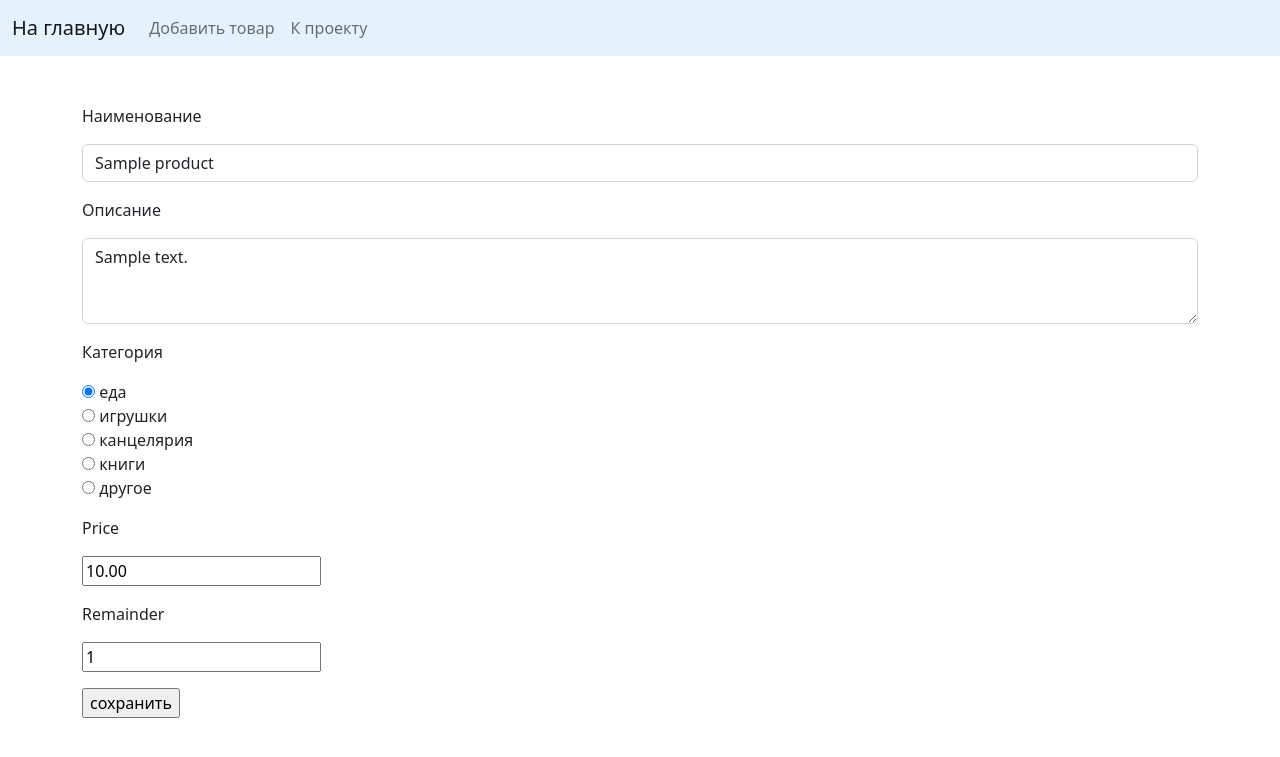
After one commit to DastanTA/HW_56, a Django app: page /product/1/update/ in a window 1280 px wide. The commit adds this page. Shown: the top 757 px of the page. Run offline with Django 4.2, Linux system fonts and the light colour scheme; tables that the repository leaves empty hold one stand-in row (values such as "Sample post").

Commit message:
HW-56: Редактирование - реализовано

```diff
--- a/source/ebay/templates/products/index.html
+++ b/source/ebay/templates/products/index.html
@@ -45,7 +45,7 @@
             <p class="card-text">Категория: {{ product.get_category_display }}</p><br>
             <a href="{{ product.get_absolute_url }}" class="btn btn-info">Подробнее</a>
             <a href="#" class="btn btn-secondary">Удалить</a> {# {% url 'delete_product' product.id %} #}
-            <a href="#" class="btn btn-secondary">Изменить</a>  {# {% url 'update_product' product.id %} #}
+            <a href="{% url 'update_product' product.id %}" class="btn btn-secondary">Изменить</a>
           </div>
         </div>
       </div>
--- a/source/ebay/templates/products/product.html
+++ b/source/ebay/templates/products/product.html
@@ -6,7 +6,7 @@
 
 {% block menu %}
     <li class="nav-item"><a class="nav-link" href="{% url 'add_product' %}">Добавить</a></li>
-{#    <li class="nav-item"><a class="nav-link" href="{% url 'update_product' product.id %}">Изменить</a></li>#}
+    <li class="nav-item"><a class="nav-link" href="{% url 'update_product' product.id %}">Изменить</a></li>
 {#    <li class="nav-item"><a class="nav-link" href="{% url 'delete_product' product.id %}">Удалить</a></li>#}
 {% endblock %}
 
@@ -22,8 +22,8 @@
     <li class="list-group-item">остаток: {{ product.remainder }} шт.</li>
   </ul>
   <div class="card-body">
-    <a href="#" class="btn btn-secondary">Изменить</a> {# {% url 'update_product' task.id %} #}
-    <a href="#" class="btn btn-secondary">Удалить</a> {# {% url 'delete_product' task.id %} #}
+    <a href="{% url 'update_product' product.id %}" class="btn btn-secondary">Изменить</a>
+    <a href="#" class="btn btn-secondary">Удалить</a> {# {% url 'delete_product' product.id %} #}
   </div>
 </div>
 {% endblock %}
--- /dev/null
+++ b/source/ebay/templates/products/update_product.html
@@ -0,0 +1,16 @@
+{% extends 'base.html' %}
+
+{% block title %}
+    Update {{ product.name }}
+{% endblock %}
+
+{% block menu %}
+    <li class="nav-item"><a class="nav-link" href="{% url 'add_product' %}">Добавить товар</a></li>
+    <li class="nav-item"><a class="nav-link" href="{{ product.get_absolute_url }}">К проекту</a></li>
+{% endblock %}
+
+{% block content %}
+    <form action="{% url 'update_product' product.id %}" method="POST" class="mt-5">
+        {% include 'partial/form_template.html' with button_text="сохранить" %}
+    </form>
+{% endblock %}
--- a/source/ebay/views/product_views.py
+++ b/source/ebay/views/product_views.py
@@ -1,5 +1,6 @@
 from django.shortcuts import render, get_object_or_404, redirect
 from django.db.models import Q
+from django.urls import reverse
 from django.views.generic import DetailView, CreateView, UpdateView, DeleteView
 
 from ebay.models import Product, CATEGORY_CHOICES
@@ -35,3 +36,13 @@
     model = Product
     template_name = 'products/create_product.html'
     form_class = ProductForm
+
+
+class ProductUpdateView(UpdateView):
+    model = Product
+    template_name = 'products/update_product.html'
+    form_class = ProductForm
+    context_object_name = 'product'
+
+    def get_success_url(self):
+        return reverse('view_product', kwargs={'pk': self.object.pk})
--- a/source/main/urls.py
+++ b/source/main/urls.py
@@ -1,10 +1,11 @@
 from django.contrib import admin
 from django.urls import path
-from ebay.views import AllProductsView, ProductView, ProductCreateView
+from ebay.views import AllProductsView, ProductView, ProductCreateView, ProductUpdateView
 
 urlpatterns = [
     path('admin/', admin.site.urls),
     path('', AllProductsView.as_view(), name='all_products'),
     path('add_product/', ProductCreateView.as_view(), name='add_product'),
     path('product/<int:pk>/', ProductView.as_view(), name='view_product'),
+    path('product/<int:pk>/update/', ProductUpdateView.as_view(), name='update_product'),
 ]
```
